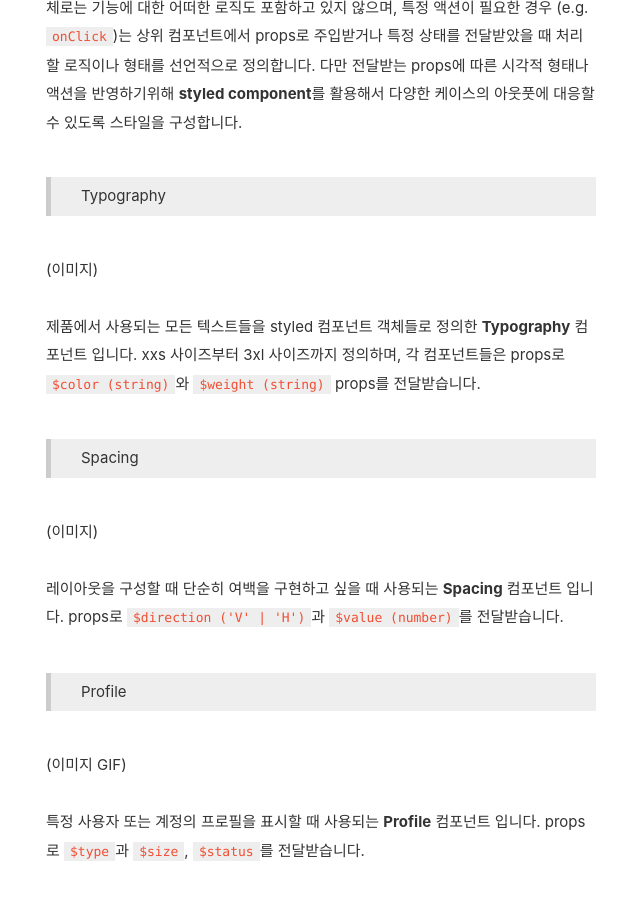
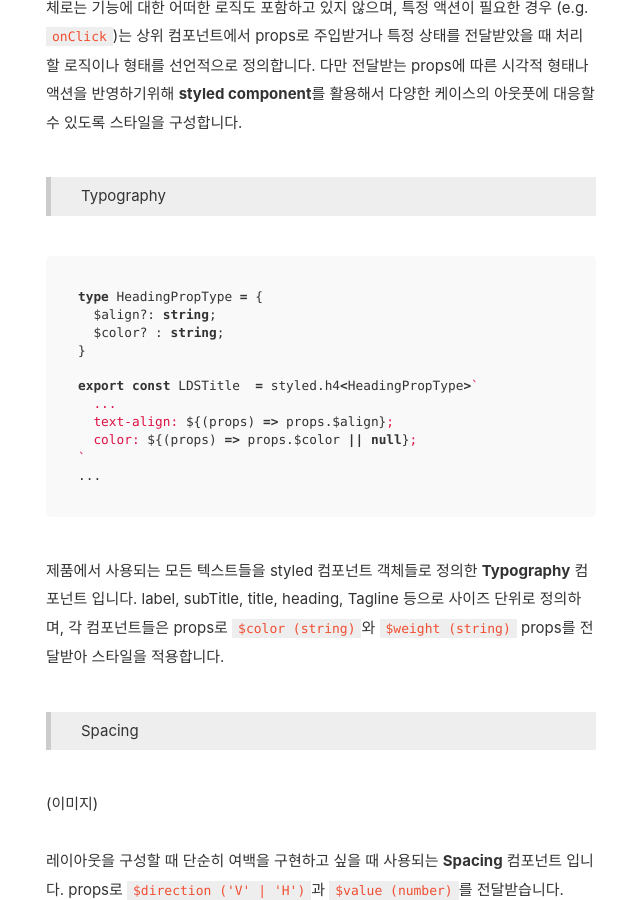
Before and after one commit to Ji-hoon/blog, a Jekyll site: the page built from _posts/2022-09-14-creating-design-system-with-storybook-1.md, in a window 1280 px wide and 900 px high, scrolled down 4083 px. Shown: the whole window, without its empty margins (319-959 px from the left). Built offline with Jekyll 4.4.1, drawn with Linux system fonts in a browser that asks for light colours; comment, search, counter and statistics services are not loaded.

Commit message:
Refactor: typography 코드 추가

````diff
--- a/_posts/2022-09-14-creating-design-system-with-storybook-1.md
+++ b/_posts/2022-09-14-creating-design-system-with-storybook-1.md
@@ -93,11 +93,21 @@ Atom 컴포넌트 단위에는 **가장 기본이 되는 UI 요소**를 정의
 
 > Typography
 
-(이미지)
+```typescript
+type HeadingPropType = {
+  $align?: string;
+  $color? : string;
+}
 
-&nbsp;
+export const LDSTitle  = styled.h4<HeadingPropType>`
+  ...
+  text-align: ${(props) => props.$align};
+  color: ${(props) => props.$color || null};
+`
+...
+```
 
-제품에서 사용되는 모든 텍스트들을 styled 컴포넌트 객체들로 정의한 **Typography** 컴포넌트 입니다. xxs 사이즈부터 3xl 사이즈까지 정의하며, 각 컴포넌트들은 props로 `$color (string)`와 `$weight (string)` props를 전달받습니다.
+제품에서 사용되는 모든 텍스트들을 styled 컴포넌트 객체들로 정의한 **Typography** 컴포넌트 입니다. label, subTitle, title, heading, Tagline 등으로 사이즈 단위로 정의하며, 각 컴포넌트들은 props로 `$color (string)`와 `$weight (string)` props를 전달받아 스타일을 적용합니다.
 
 > Spacing
 
@@ -322,6 +332,10 @@ TBD...
 
 &nbsp;
 
+---
+
+&nbsp;
+
 #### 참고하면 좋은 링크
 
 - TBD : [링크](){:target="_blank"}
````
